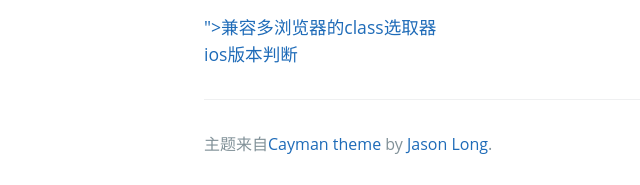
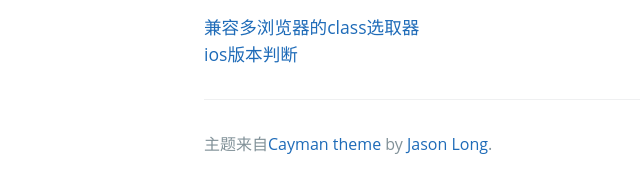
Before and after one commit to GusChen/Demo, a plain HTML site: page index.html in a window 1280 px wide. Shown: the part 651-836 px from the top of the page, 20-660 px from the left. Drawn offline with Linux system fonts and the light colour scheme.

Commit message:
修改index链接错误

```diff
--- a/index.html
+++ b/index.html
@@ -30,7 +30,7 @@
         <li><a href="https://github.com/GusChen/Demo/blob/master/Javascript/ajax/XHR.html">ajax(get和post的demo)</a></li>
         <li><a href="https://github.com/GusChen/Demo/blob/master/Javascript/ajax/JSONP.html">jsonp跨域</a></li>
       </ul>
-      <span><a href="https://github.com/GusChen/Demo/blob/master/Javascript/<getElementsByClassName class="html"></getElementsByClassName>">兼容多浏览器的class选取器</a></span><br/>
+      <span><a href="https://github.com/GusChen/Demo/blob/master/Javascript/getElementsByClassName.html">兼容多浏览器的class选取器</a></span><br/>
       <span><a href="https://github.com/GusChen/Demo/blob/master/Javascript/ua-ios.html">ios版本判断</a></span>
       <footer class="site-footer">
         <span class="site-footer-credits">主题来自<a href="https://github.com/jasonlong/cayman-theme">Cayman theme</a> by <a href="https://twitter.com/jasonlong">Jason Long</a>.</span>
```
